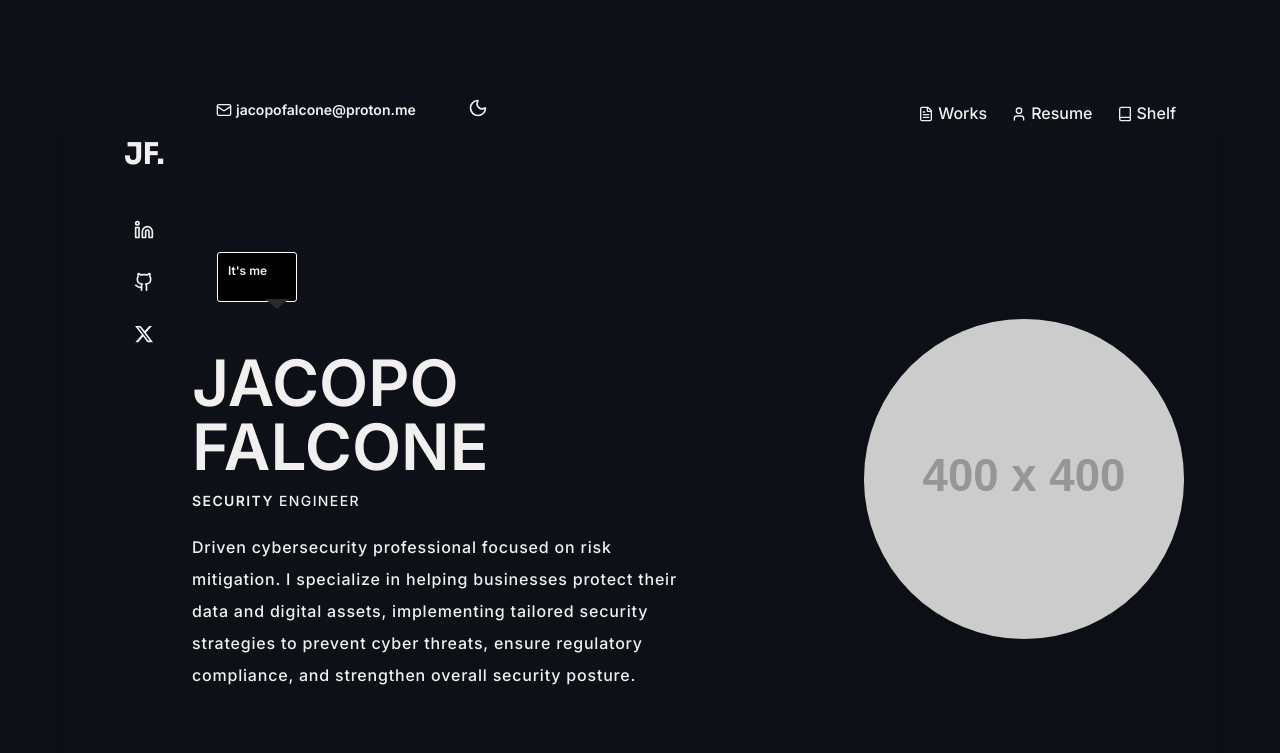
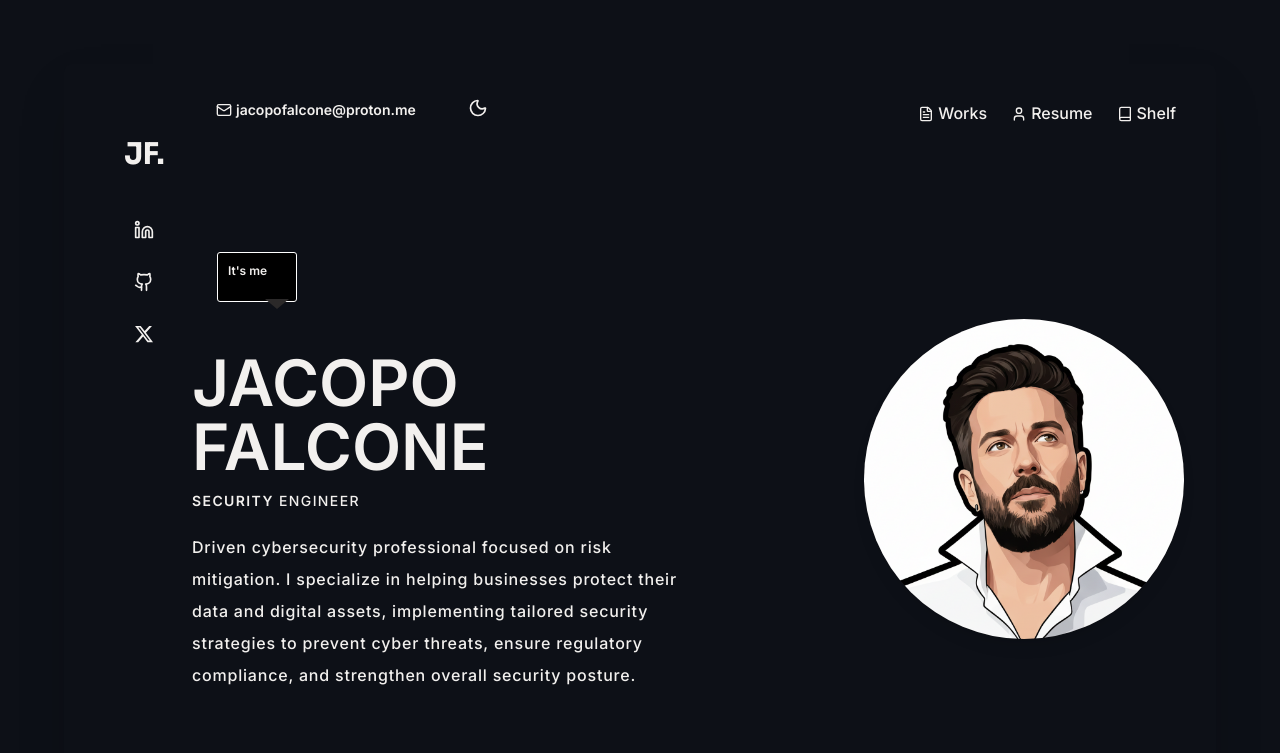
Before and after one commit to f1g0n4cc1/f1g0n4cc1.github.io, a React (Vite) app: page / in a window 1280 px wide. Shown: the top 753 px of the page. Built offline with nearby package versions, Linux system fonts and the light colour scheme.

Commit message:
feat(ui): update profile picture with generated avatar
This introduces the selected generated avatar and updates the placeholder in HeroSection. Also includes minor formatting changes in Resume.tsx.

```diff
--- a/src/pages/Resume.tsx
+++ b/src/pages/Resume.tsx
@@ -17,13 +17,13 @@ const Resume = () => {
     { name: 'Splunk', slug: 'splunk', invertDark: true },
     { name: 'Wireshark', slug: 'wireshark' },
     { name: 'Bash', slug: 'gnubash', invertDark: true },
-    { name: 'AWS', slug: 'amazonwebservices', invertDark: true }
+    { name: 'AWS', slug: 'amazonwebservices', customUrl: 'https://res.cloudinary.com/dwa1jtluu/image/upload/q_auto,f_auto/v1653463600/kenjimmy.me/kisspng-logo-amazon-web-services-amazon-com-portable-netwo-5c57904c50a156.9772938415492424443303_rfhji1.png', invertDark: true }
   ];
 
-  const renderTechCard = (tech: { name: string, slug: string, invertDark?: boolean }) => (
+  const renderTechCard = (tech: { name: string, slug: string, invertDark?: boolean, customUrl?: string }) => (
     <div key={tech.name} className="flex flex-col items-center justify-center gap-3 bg-kjColorLight dark:bg-kjColorDark rounded p-6 transition-all hover:border-kjColorPrime hover:shadow-md group cursor-default">
       <img
-        src={`https://cdn.simpleicons.org/${tech.slug}`}
+        src={tech.customUrl || `https://cdn.simpleicons.org/${tech.slug}`}
         alt={tech.name}
         className={`w-10 h-10 transition-transform group-hover:scale-110 ${tech.invertDark ? 'dark:invert' : ''}`}
       />
--- a/src/sections/HeroSection.tsx
+++ b/src/sections/HeroSection.tsx
@@ -97,7 +97,7 @@ const HeroSection = () => {
 
         <div className="mt-8 md:-mt-8 des z-10 hidden md:block">
           <div className="bg-gray-100 dark:bg-kjColorDark rounded-full h-80 w-80 text-center flex justify-center shadow-lg relative cursor-pointer overflow-hidden items-center">
-             <img src="https://placehold.co/400x400/1a1a1a/ffffff?text=Profile+Image" alt="Profile Placeholder" className="w-full h-full object-cover" />
+             <img src="/Gemini_Generated_Image_4axkoe4axkoe4axk.png" alt="Profile Picture" className="w-full h-full object-cover" />
           </div>
         </div>
       </div>
```
Also changed, not shown: public/Gemini_Generated_Image_4axkoe4axkoe4axk.png (added).
